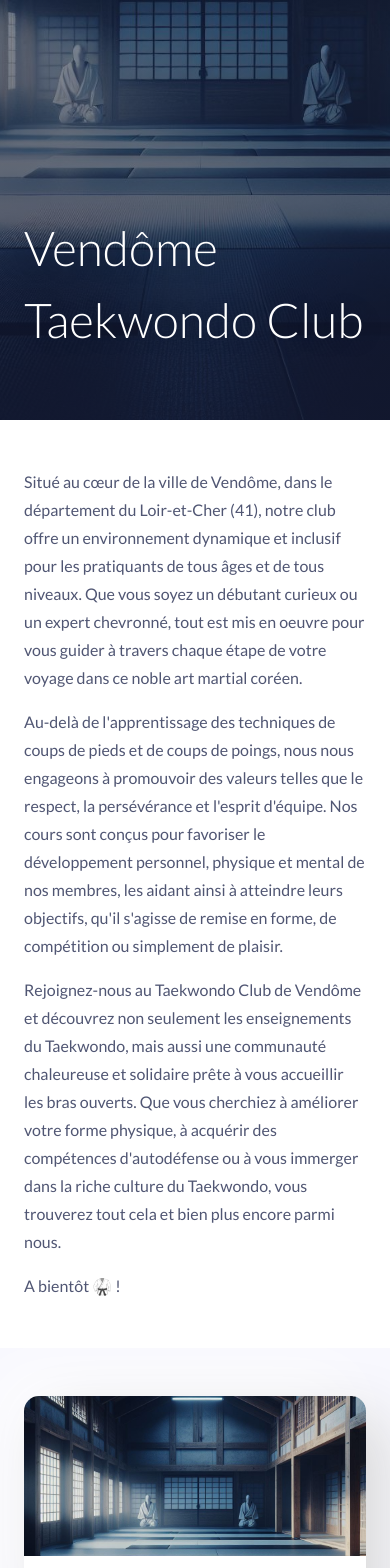
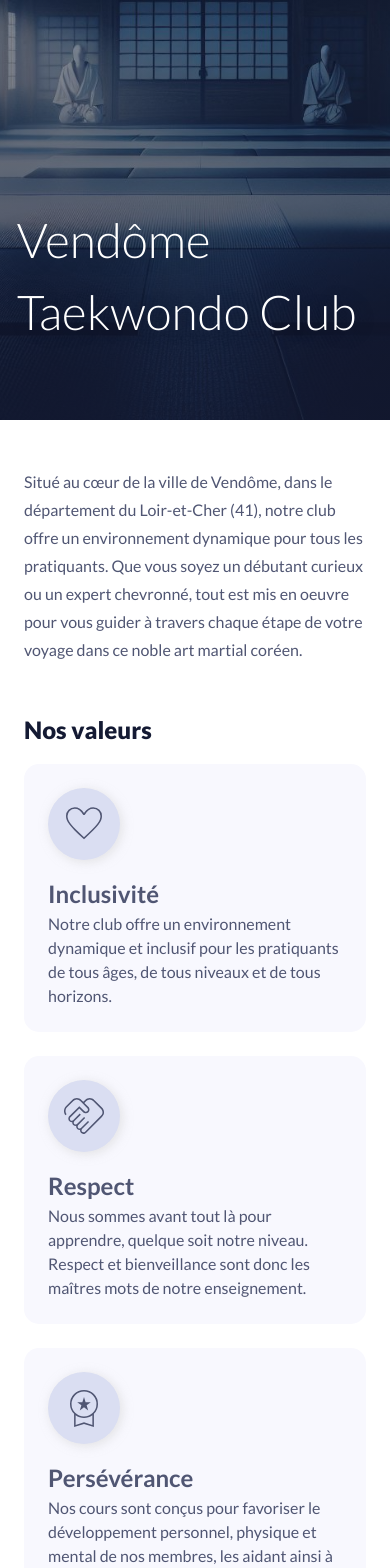
Before and after one commit to alexandre-joliet/Vendome_TKD, a Next.js app: page / in a window 390 px wide. Shown: the part 424-1992 px from the top of the page. Built offline with nearby package versions, Linux system fonts and the light colour scheme.

Commit message:
:construction: WIP redesign + responsive

```diff
--- a/app/page.module.css
+++ b/app/page.module.css
@@ -1,9 +1,14 @@
+.global_wrapper {
+  max-width: var(--max-width-content);
+  margin: auto;
+}
+
 .main_header {
   background-image: linear-gradient(rgba(70, 130, 180, 0), rgb(20, 26, 51, 0.8)),
     url("../public/images/AICover.jpeg");
   background-size: cover;
   background-position: center;
-  margin-bottom: var(--16px);
+  margin-bottom: var(--margin-bottom-small);
   height: 100vh;
   position: relative;
 }
@@ -13,10 +18,30 @@
   font-size: var(--40px);
   font-weight: 300;
   text-shadow: 2px 2px 20px rgb(20, 26, 51, 0.3);
-  margin-bottom: 4rem;
+  margin-bottom: 4.5rem;
+  margin-left: -0.45rem;
   padding: 0 var(--24px) 0 var(--24px);
   position: absolute;
   bottom: 0;
+}
+
+/** ANIMATION **/
+.main_title {
+  animation-name: fadeIn;
+  animation-duration: 2.5s;
+  animation-iteration-count: 1;
+}
+
+@keyframes fadeIn {
+  from {
+    margin-bottom: 0;
+    opacity: 0;
+  }
+
+  to {
+    margin-bottom: 4.5rem;
+    opacity: 1;
+  }
 }
 
 .main_image {
@@ -32,6 +57,41 @@
 .intro_text {
   line-height: 1.75;
   margin-bottom: var(--margin-bottom-small);
+}
+
+.section_title {
+  font-weight: 900;
+  margin-top: var(--margin-bottom-large);
+}
+
+.intro_values {
+  display: flex;
+  flex-direction: column;
+  flex-wrap: wrap;
+  gap: var(--24px);
+  justify-content: space-evenly;
+  margin: var(--margin-bottom-small) 0 var(--margin-bottom-large) 0;
+}
+
+.value_card {
+  background-color: var(--background-light-wrapper);
+  border-radius: var(--border-radius);
+  padding: var(--24px);
+  text-align: left;
+  width: 100%;
+}
+
+.value_icon {
+  background-color: var(--light-light-variation-deco-border);
+  border-radius: 100%;
+  box-shadow: var(--box-shadow-basic-values);
+  margin-bottom: var(--margin-bottom-small);
+  padding: 0.75rem;
+}
+
+.value_title {
+  font-size: var(--24px);
+  font-weight: 700;
 }
 
 .bg_wrapper {
@@ -67,6 +127,14 @@
     font-size: 4rem;
   }
 
+  .intro_values {
+    flex-direction: row;
+  }
+
+  .value_card {
+    width: 45%;
+  }
+
   .cards_container {
     flex-direction: row;
     flex-wrap: wrap;
@@ -94,3 +162,13 @@
     position: relative;
   }
 }
+
+@media all and (min-width: 1440px) {
+  .main_title {
+    padding: 0 var(--64px) 0 var(--64px);
+  }
+
+  .intro_article {
+    margin: -5rem var(--64px) var(--margin-bottom-large) var(--64px);
+  }
+}
--- a/app/page.tsx
+++ b/app/page.tsx
@@ -15,17 +15,18 @@ const Home = () => {
             Taekwondo Club
           </h1>
         </section>
+        <div className={styles.global_wrapper}>
           <article className={styles.intro_article}>
             <p className={styles.intro_text}>
               Situé au cœur de la ville de Vendôme, dans le département du
-            Loir-et-Cher (41), notre club offre un environnement dynamique et
-            inclusif pour les pratiquants de tous âges et de tous niveaux. Que
-            vous soyez un débutant curieux ou un expert chevronné, tout est mis
-            en oeuvre pour vous guider à travers chaque étape de votre voyage
-            dans ce noble art martial coréen.
+              Loir-et-Cher (41), notre club offre un environnement dynamique
+              pour tous les pratiquants. Que vous soyez un débutant curieux ou
+              un expert chevronné, tout est mis en oeuvre pour vous guider à
+              travers chaque étape de votre voyage dans ce noble art martial
+              coréen.
             </p>
 
-          <p className={styles.intro_text}>
+            {/* <p className={styles.intro_text}>
             Au-delà de l'apprentissage des techniques de coups de pieds et de
             coups de poings, nous nous engageons à promouvoir des valeurs telles
             que le respect, la persévérance et l'esprit d'équipe. Nos cours sont
@@ -33,19 +34,77 @@ const Home = () => {
             de nos membres, les aidant ainsi à atteindre leurs objectifs, qu'il
             s'agisse de remise en forme, de compétition ou simplement de
             plaisir.
+          </p> */}
+
+            <section>
+              <h2 className={styles.section_title}>Nos valeurs</h2>
+              <div className={styles.intro_values}>
+                <div className={styles.value_card}>
+                  <img
+                    src="/icons/inclusive.svg"
+                    alt=""
+                    className={styles.value_icon}
+                  />
+                  <p className={styles.value_title}>Inclusivité</p>
+                  <p className={styles.value_text}>
+                    Notre club offre un environnement dynamique et inclusif pour
+                    les pratiquants de tous âges, de tous niveaux et de tous
+                    horizons.
+                  </p>
+                </div>
+                <div className={styles.value_card}>
+                  <img
+                    src="/icons/respect.svg"
+                    alt=""
+                    className={styles.value_icon}
+                  />
+                  <p className={styles.value_title}>Respect</p>
+                  <p className={styles.value_text}>
+                    Nous sommes avant tout là pour apprendre, quelque soit notre
+                    niveau. Respect et bienveillance sont donc les maîtres mots
+                    de notre enseignement.
+                  </p>
+                </div>
+                <div className={styles.value_card}>
+                  <img
+                    src="/icons/excellence.svg"
+                    alt=""
+                    className={styles.value_icon}
+                  />
+                  <p className={styles.value_title}>Persévérance</p>
+                  <p className={styles.value_text}>
+                    Nos cours sont conçus pour favoriser le développement
+                    personnel, physique et mental de nos membres, les aidant
+                    ainsi à atteindre leurs objectifs et à se dépasser.
+                  </p>
+                </div>
+                <div className={styles.value_card}>
+                  <img
+                    src="/icons/team.svg"
+                    alt=""
+                    className={styles.value_icon}
+                  />
+                  <p className={styles.value_title}>Esprit d'équipe</p>
+                  <p className={styles.value_text}>
+                    Rejoignez une communauté chaleureuse et solidaire prête à
+                    vous accueillir les bras ouverts dans une ambiance
+                    conviviale.
+                  </p>
+                </div>
+              </div>
+            </section>
+
+            <p className={styles.intro_text}>
+              Rejoignez-nous au Taekwondo Club de Vendôme ! Que vous cherchiez à
+              améliorer votre forme physique, à acquérir des compétences
+              d'autodéfense ou à vous immerger dans la riche culture du
+              Taekwondo, vous trouverez tout cela et bien plus encore parmi
+              nous.
             </p>
 
             <p className={styles.intro_text}>
-            Rejoignez-nous au Taekwondo Club de Vendôme et découvrez non
-            seulement les enseignements du Taekwondo, mais aussi une communauté
-            chaleureuse et solidaire prête à vous accueillir les bras ouverts.
-            Que vous cherchiez à améliorer votre forme physique, à acquérir des
-            compétences d'autodéfense ou à vous immerger dans la riche culture
-            du Taekwondo, vous trouverez tout cela et bien plus encore parmi
-            nous.
+              <b>A bientôt</b> &#129355; !
             </p>
-
-          <p className={styles.intro_text}>A bientôt &#129355; !</p>
           </article>
 
           <div className={styles.bg_wrapper}>
@@ -92,6 +151,7 @@ const Home = () => {
               />
             </div>
           </div>
+        </div>
       </main>
       <Footer />
     </>
```
Lines whose indentation alone changed are shown as unchanged.
